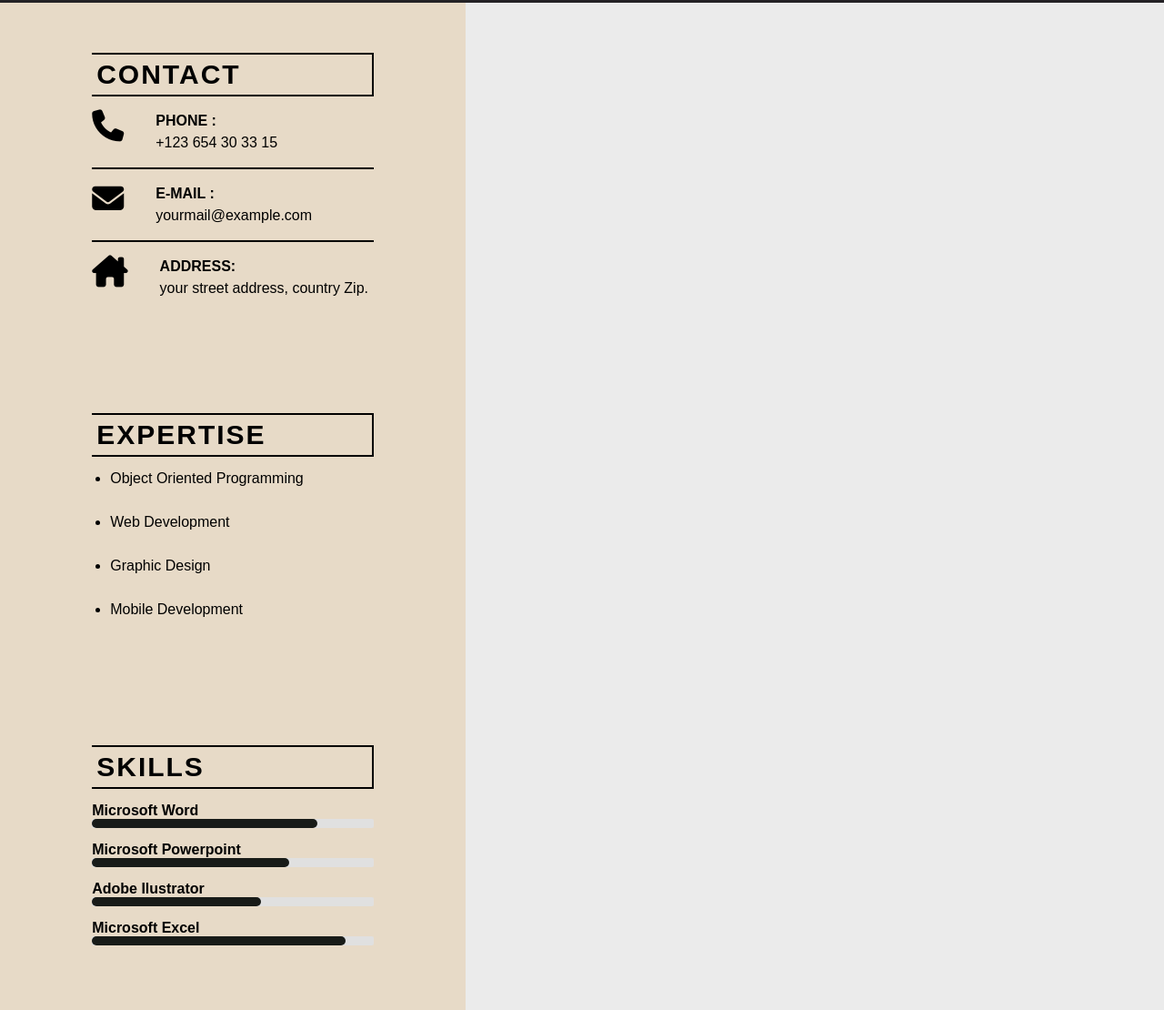
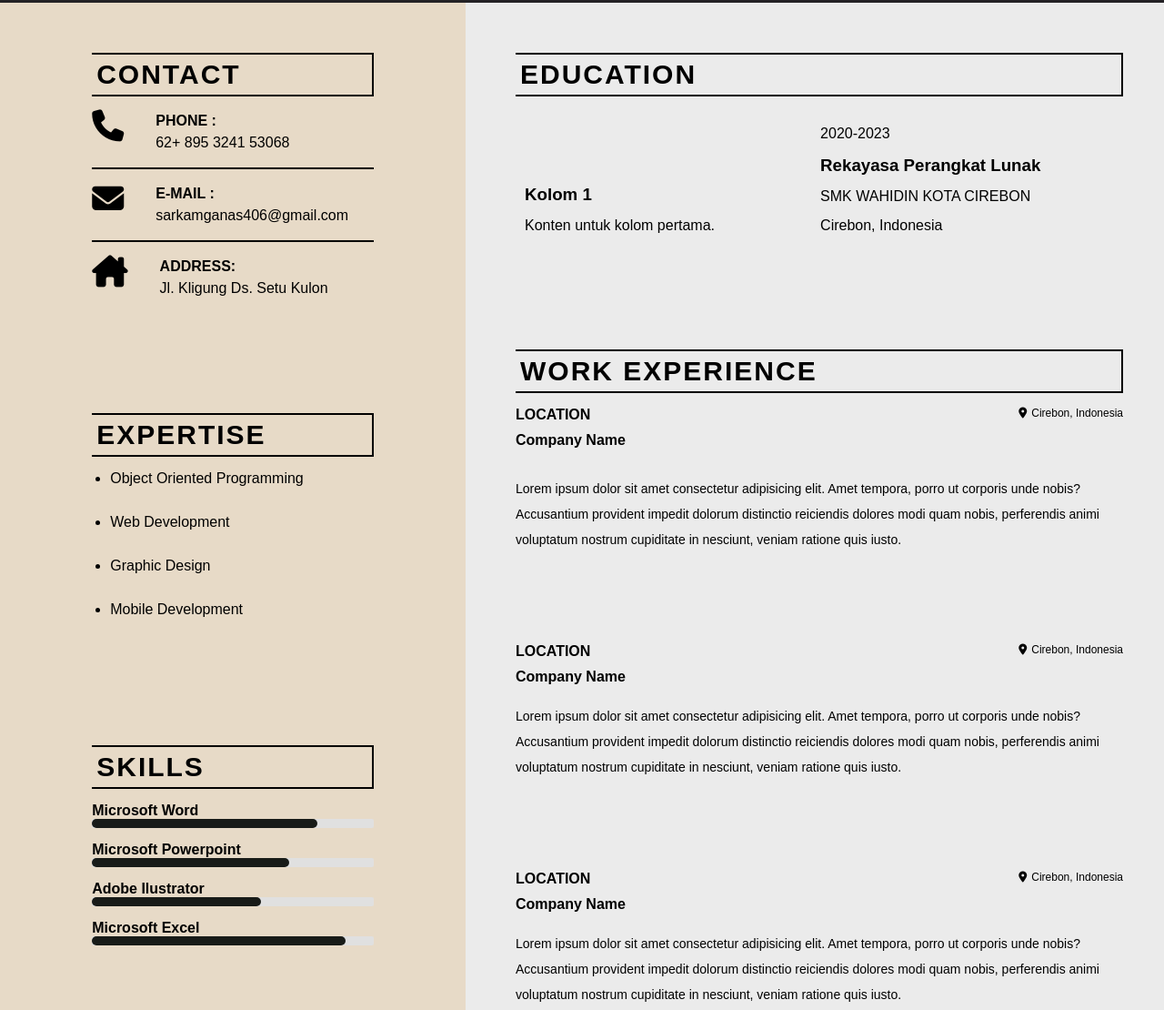
Before and after one commit to ibnuakill/cv-pribadii, a plain HTML site: page index.html in a window 1280 px wide. Shown: the part 797-1907 px from the top of the page at 91% size. Drawn offline with Linux system fonts and the light colour scheme.

Commit message:
commit-3

```diff
--- a/index.html
+++ b/index.html
@@ -50,13 +50,13 @@
       <section class="page-2">
         <div class="left">
           <div class="contact">
-            <h4>CONTACT</h4>
+            <h4 class="title">CONTACT</h4>
 
             <div class="contact-item">
               <i class="fa-solid fa-phone"></i>
               <div class="contact-text">
                 <p>PHONE :</p>
-                <p>+123 654 30 33 15</p>
+                <p>62+ 895 3241 53068</p>
               </div>
             </div>
             <hr />
@@ -64,7 +64,7 @@
               <i class="fa-solid fa-envelope"></i>
               <div class="contact-text">
                 <p>E-MAIL :</p>
-                <p>yourmail@example.com</p>
+                <p>sarkamganas406@gmail.com</p>
               </div>
             </div>
             <hr />
@@ -72,12 +72,12 @@
               <i class="fa-solid fa-house-chimney"></i>
               <div class="contact-text">
                 <p>ADDRESS:</p>
-                <p>your street address, country Zip.</p>
+                <p>Jl. Kligung Ds. Setu Kulon</p>
               </div>
             </div>
           </div>
           <div class="expertise">
-            <h4>EXPERTISE</h4>
+            <h4 class="title">EXPERTISE</h4>
             <ul>
               <li>Object Oriented Programming</li>
               <li>Web Development</li>
@@ -86,7 +86,7 @@
             </ul>
           </div>
           <div class="skills">
-            <h4>SKILLS</h4>
+            <h4 class="title">SKILLS</h4>
             <div class="skill">
               <div class="skill-name">Microsoft Word</div>
               <div class="bar">
@@ -115,8 +115,70 @@
         </div>
 
         <div class="right">
-          <div class="education"></div>
-          <div class="work-experience"></div>
+          <div class="education">
+            <h4 class="title">EDUCATION</h4>
+            <div class="education-container">
+              <div class="column">
+                <h3>Kolom 1</h3>
+                <p>Konten untuk kolom pertama.</p>
+              </div>
+              <div class="column">
+                <p>2020-2023</p>
+                <h3>Rekayasa Perangkat Lunak</h3>
+                <p>SMK WAHIDIN KOTA CIREBON</p>
+                <p>Cirebon, Indonesia</p>
+              </div>
+            </div>
+          </div>
+          <div class="work-experience">
+            <h4 class="title">WORK EXPERIENCE</h4>
+
+            <div class="location">
+              <p>LOCATION</p>
+              <p><i class="fa-solid fa-location-dot"></i>Cirebon, Indonesia</p>
+            </div>
+            <p class="company">Company Name</p>
+            <p class="text-description">
+              Lorem ipsum dolor sit amet consectetur adipisicing elit. Amet
+              tempora, porro ut corporis unde nobis? Accusantium provident
+              impedit dolorum distinctio reiciendis dolores modi quam nobis,
+              perferendis animi voluptatum nostrum cupiditate in nesciunt,
+              veniam ratione quis iusto.
+            </p>
+
+            <div class="bungkus">
+              <div class="location">
+                <p>LOCATION</p>
+                <p>
+                  <i class="fa-solid fa-location-dot"></i>Cirebon, Indonesia
+                </p>
+              </div>
+              <p class="company">Company Name</p>
+              <p class="text-description">
+                Lorem ipsum dolor sit amet consectetur adipisicing elit. Amet
+                tempora, porro ut corporis unde nobis? Accusantium provident
+                impedit dolorum distinctio reiciendis dolores modi quam nobis,
+                perferendis animi voluptatum nostrum cupiditate in nesciunt,
+                veniam ratione quis iusto.
+              </p>
+            </div>
+            <div class="bungkus">
+              <div class="location">
+                <p>LOCATION</p>
+                <p>
+                  <i class="fa-solid fa-location-dot"></i>Cirebon, Indonesia
+                </p>
+              </div>
+              <p class="company">Company Name</p>
+              <p class="text-description">
+                Lorem ipsum dolor sit amet consectetur adipisicing elit. Amet
+                tempora, porro ut corporis unde nobis? Accusantium provident
+                impedit dolorum distinctio reiciendis dolores modi quam nobis,
+                perferendis animi voluptatum nostrum cupiditate in nesciunt,
+                veniam ratione quis iusto.
+              </p>
+            </div>
+          </div>
         </div>
       </section>
     </div>
--- a/style.css
+++ b/style.css
@@ -13,6 +13,17 @@ body {
   height: 300vh;
   display: flex;
   flex-direction: column;
+}
+
+.title {
+  padding: 5px;
+  padding-bottom: 5px;
+  margin-bottom: 15px;
+  font-size: 30px;
+  letter-spacing: 2px;
+  border-top: 2px solid #000;
+  border-bottom: 2px solid #000;
+  border-right: 2px solid #000;
 }
 
 .page-1 {
@@ -111,7 +122,6 @@ body {
 /* end of page-1 */
 
 .page-2 {
-  background-color: #7a12ad;
   width: 100%;
   height: 200vh;
   display: flex;
@@ -136,17 +146,6 @@ body {
   padding: 10px;
   width: 200px;
   margin: 5px;
-}
-
-.contact h4 {
-  padding: 5px;
-  padding-bottom: 5px;
-  margin-bottom: 15px;
-  font-size: 30px;
-  letter-spacing: 2px;
-  border-top: 2px solid #000;
-  border-bottom: 2px solid #000;
-  border-right: 2px solid #000;
 }
 
 .contact hr {
@@ -186,17 +185,6 @@ body {
   margin: 5px;
 }
 
-.expertise h4 {
-  padding: 5px;
-  padding-bottom: 5px;
-  margin-bottom: 15px;
-  font-size: 30px;
-  letter-spacing: 2px;
-  border-top: 2px solid #000;
-  border-bottom: 2px solid #000;
-  border-right: 2px solid #000;
-}
-
 .expertise ul {
   margin-right: 30px;
   margin-left: 20px;
@@ -216,17 +204,6 @@ body {
   width: 200px;
   padding: 10px;
   margin: 5px;
-}
-
-.skills h4 {
-  padding: 5px;
-  padding-bottom: 5px;
-  margin-bottom: 15px;
-  font-size: 30px;
-  letter-spacing: 2px;
-  border-top: 2px solid #000;
-  border-bottom: 2px solid #000;
-  border-right: 2px solid #000;
 }
 
 .skill {
@@ -253,8 +230,77 @@ body {
   border-radius: 5px;
 }
 
+/* page kanan */
 .right {
   background-color: #ebebeb;
   width: 60%;
   height: 100%;
+  flex-direction: column;
+  display: flex;
 }
+
+.right .education {
+  width: 100%;
+  height: auto;
+  padding: 50px;
+  display: flex;
+}
+
+.education {
+  width: 300px;
+  padding: 10px;
+  margin: 5px;
+  flex-direction: column;
+}
+
+.column {
+  width: 48%; /* Atur lebar kolom */
+  padding: 10px;
+  display: inline-block;
+  height: auto;
+  line-height: 2;
+}
+
+.right .work-experience {
+  width: 100%;
+  height: auto;
+  padding: 50px;
+  display: flex;
+}
+.work-experience {
+  width: 200px;
+  padding: 10px;
+  margin: 5px;
+  flex-direction: column;
+  display: flex;
+}
+
+.location {
+  font-weight: bold;
+  display: flex;
+  justify-content: space-between;
+}
+
+.location p:nth-last-child(1) {
+  font-size: 12px;
+  font-weight: normal;
+}
+.location i {
+  margin-right: 5px;
+}
+
+.company {
+  font-weight: bold;
+  margin-top: 10px;
+  margin-bottom: 20px;
+}
+
+.work-experience .bungkus {
+  margin-top: 100px;
+}
+
+.text-description {
+  font-size: 14px;
+  margin-top: 10px;
+  line-height: 2;
+}
```
